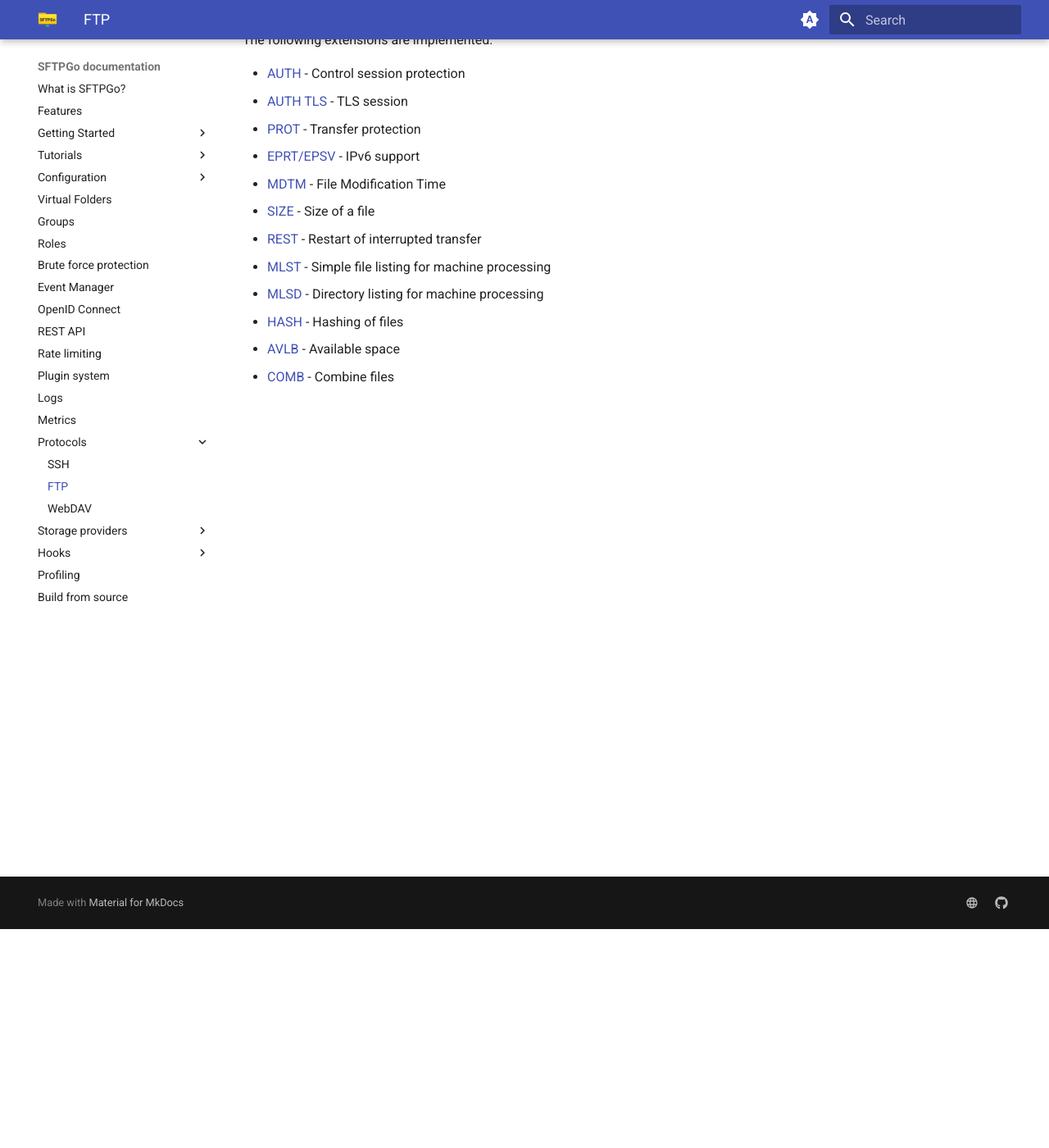
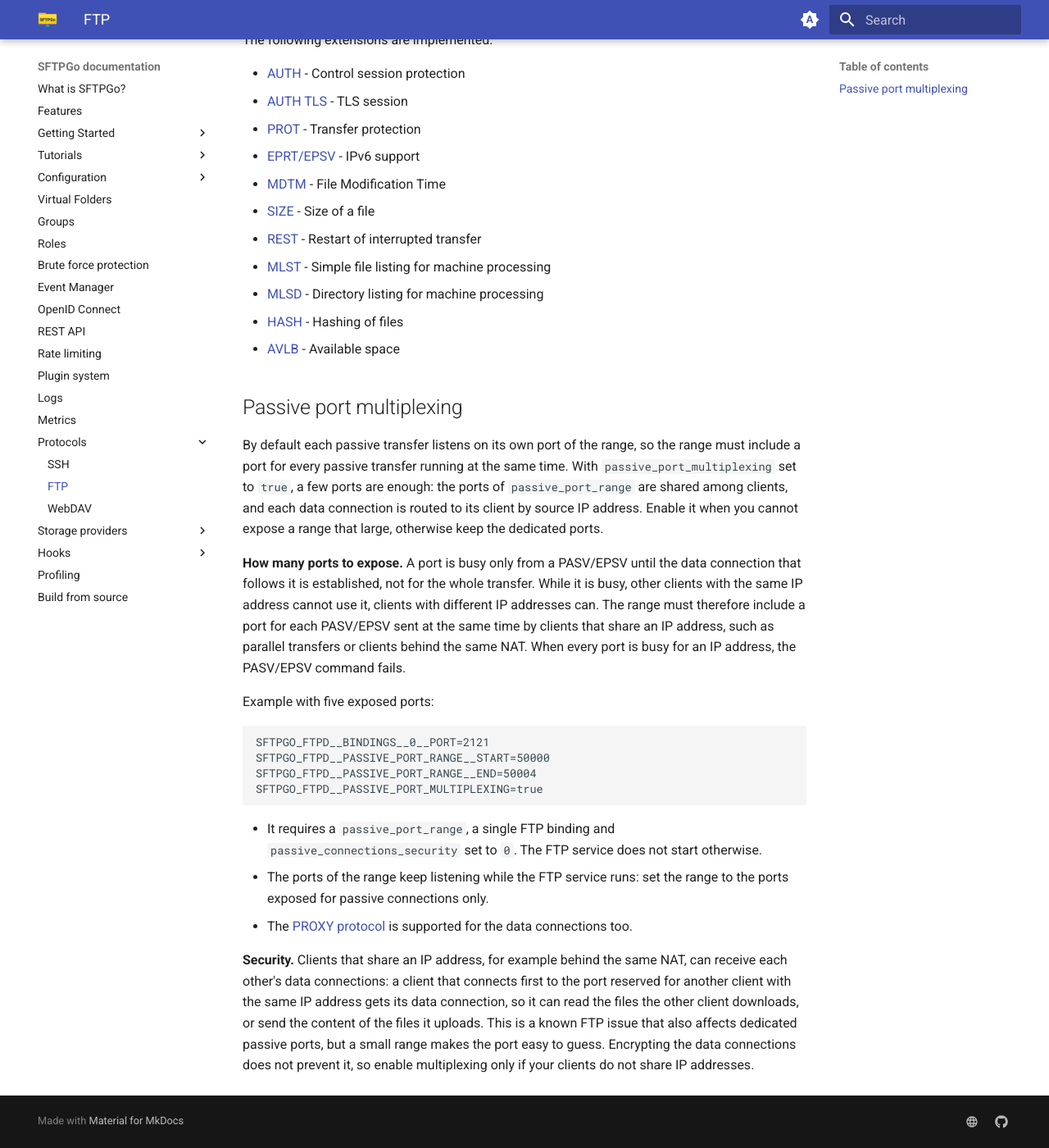
Before and after one commit to sftpgo/docs, an MkDocs documentation site: the page built from docs/ftp.md, in a window 1280 px wide and 1400 px high, scrolled down 267 px. Shown: the whole window at 82% size. Built offline with MkDocs 1.6.1 and Material for MkDocs 9.7.7, drawn with Linux system fonts in a browser that asks for light colours; the version menu is left out.

Commit message:
ftp: document passive port multiplexing and remove COMB
Signed-off-by: Nicola Murino <nicola.murino@gmail.com>

````diff
--- a/docs/ftp.md
+++ b/docs/ftp.md
@@ -21,4 +21,24 @@ The following extensions are implemented:
 - [MLSD](https://tools.ietf.org/html/rfc3659#page-23){:target="_blank"} - Directory listing for machine processing
 - [HASH](https://tools.ietf.org/html/draft-bryan-ftpext-hash-02){:target="_blank"} - Hashing of files
 - [AVLB](https://tools.ietf.org/html/draft-peterson-streamlined-ftp-command-extensions-10#section-4){:target="_blank"} - Available space
-- [COMB](htps://help.globalscape.com/help/archive/eft6-4/mergedprojects/eft/allowingmultiparttransferscomb_command.htm){:target="_blank"} - Combine files
+
+## Passive port multiplexing
+
+By default each passive transfer listens on its own port of the range, so the range must include a port for every passive transfer running at the same time. With `passive_port_multiplexing` set to `true`, a few ports are enough: the ports of `passive_port_range` are shared among clients, and each data connection is routed to its client by source IP address. Enable it when you cannot expose a range that large, otherwise keep the dedicated ports.
+
+**How many ports to expose.** A port is busy only from a PASV/EPSV until the data connection that follows it is established, not for the whole transfer. While it is busy, other clients with the same IP address cannot use it, clients with different IP addresses can. The range must therefore include a port for each PASV/EPSV sent at the same time by clients that share an IP address, such as parallel transfers or clients behind the same NAT. When every port is busy for an IP address, the PASV/EPSV command fails.
+
+Example with five exposed ports:
+
+```shell
+SFTPGO_FTPD__BINDINGS__0__PORT=2121
+SFTPGO_FTPD__PASSIVE_PORT_RANGE__START=50000
+SFTPGO_FTPD__PASSIVE_PORT_RANGE__END=50004
+SFTPGO_FTPD__PASSIVE_PORT_MULTIPLEXING=true
+```
+
+- It requires a `passive_port_range`, a single FTP binding and `passive_connections_security` set to `0`. The FTP service does not start otherwise.
+- The ports of the range keep listening while the FTP service runs: set the range to the ports exposed for passive connections only.
+- The [PROXY protocol](config-file.md#proxy_protocol-modes) is supported for the data connections too.
+
+**Security.** Clients that share an IP address, for example behind the same NAT, can receive each other's data connections: a client that connects first to the port reserved for another client with the same IP address gets its data connection, so it can read the files the other client downloads, or send the content of the files it uploads. This is a known FTP issue that also affects dedicated passive ports, but a small range makes the port easy to guess. Encrypting the data connections does not prevent it, so enable multiplexing only if your clients do not share IP addresses.
````
Also changed, not shown: docs/config-file.md (+1 -1 lines).
